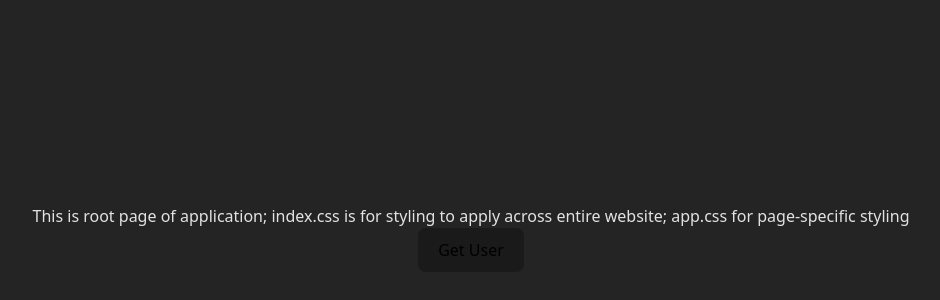
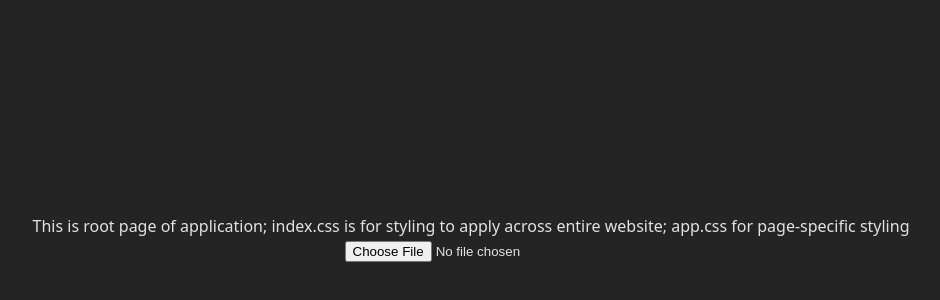
Before and after one commit to Dante-Capobianco/speakeasy-HTN-25, a React (Vite) app in the folder frontend/: page / in a window 1280 px wide. Shown: the part 162-462 px from the top of the page, without its empty margins (169-1109 px from the left). Built offline with nearby package versions, Linux system fonts and the light colour scheme.

Commit message:
Implement video upload to cloud & helper functions file

```diff
--- a/frontend/package.json
+++ b/frontend/package.json
@@ -10,6 +10,7 @@
     "preview": "vite preview"
   },
   "dependencies": {
+    "firebase": "^12.2.1",
     "react": "^19.1.1",
     "react-dom": "^19.1.1"
   },
--- a/frontend/src/App.jsx
+++ b/frontend/src/App.jsx
@@ -1,28 +1,9 @@
 import "./App.css";
-import { Path } from "./utils/enums";
+import { uploadVideoAndGetLink } from "./utils/helperFunctions";
+import { useState } from "react";
 
 function App() {
-  const getUser = async () => {
-    try {
-      const response = await fetch(
-        `${import.meta.env.VITE_BASE_URL}${Path.GET_USER}`,
-        {
-          method: "GET",
-          headers: {
-            "Content-Type": "application/json",
-          }
-        }
-      );
-
-      if (response.ok) {
-        // Do something
-      } else {
-        // Do something
-      }
-    } catch (error) {
-      // Do something
-    }
-  };
+  const [videoUrl, setVideoUrl] = useState(null);
 
   return (
     <>
@@ -30,7 +11,12 @@ function App() {
         This is root page of application; index.css is for styling to apply
         across entire website; app.css for page-specific styling
       </div>
-      <button onClick={getUser}>Get User</button>
+      <input
+        type="file"
+        id="practice-video"
+        accept="video/*"
+        onChange={(e) => setVideoUrl(uploadVideoAndGetLink(e.target))}
+      />
     </>
   );
 }
--- /dev/null
+++ b/frontend/src/utils/helperFunctions.js
@@ -0,0 +1,66 @@
+import { initializeApp } from "firebase/app";
+import { getStorage, ref, uploadBytes, getDownloadURL } from "firebase/storage";
+import { Path } from "./enums";
+
+const firebaseConfig = {
+  apiKey: "AIzaSyCfJXv5r_X-t4epj3eHUkSqZMC8ZvvHImg",
+  authDomain: "speakeasy-htn-25.firebaseapp.com",
+  projectId: "speakeasy-htn-25",
+  storageBucket: "speakeasy-htn-25.firebasestorage.app",
+  messagingSenderId: "523480907377",
+  appId: "1:523480907377:web:f63278a46598cb1b1b25d0",
+  measurementId: "G-2GP20QXN3C",
+};
+
+// Initialize Firebase
+const app = initializeApp(firebaseConfig);
+const storage = getStorage(app);
+
+export const uploadVideoAndGetLink = async (videoObject) => {
+  const videoFile = videoObject.files;
+  if (!videoFile || videoFile.length === 0) return;
+
+  const reader = new FileReader();
+  reader.readAsDataURL(videoFile[0]);
+  reader.onload = async () => {
+    try {
+      const storageRef = ref(storage, "videos/" + videoFile[0].name);
+      let videoUrl = null;
+      console.log(videoUrl);
+      await uploadBytes(storageRef, reader.result).then(async (snapshot) => {
+        console.log("hit");
+        await getDownloadURL(snapshot.ref).then((downloadURL) => {
+          videoUrl = downloadURL;
+          console.log(downloadURL);
+        });
+      });
+
+      return videoUrl;
+    } catch {
+      return null;
+    }
+  };
+};
+
+const getUser = async () => {
+  try {
+    const response = await fetch(
+      `${import.meta.env.VITE_BASE_URL}${Path.GET_USER}`,
+      {
+        method: "GET",
+        headers: {
+          "Content-Type": "application/json",
+        },
+      }
+    );
+
+    if (response.ok) {
+      const users = await response.json();
+      return users.users;
+    } else {
+      return null;
+    }
+  } catch (error) {
+    return null;
+  }
+};
```
Also changed, not shown: 2 other files (tests, documents, lock files or other folders).
